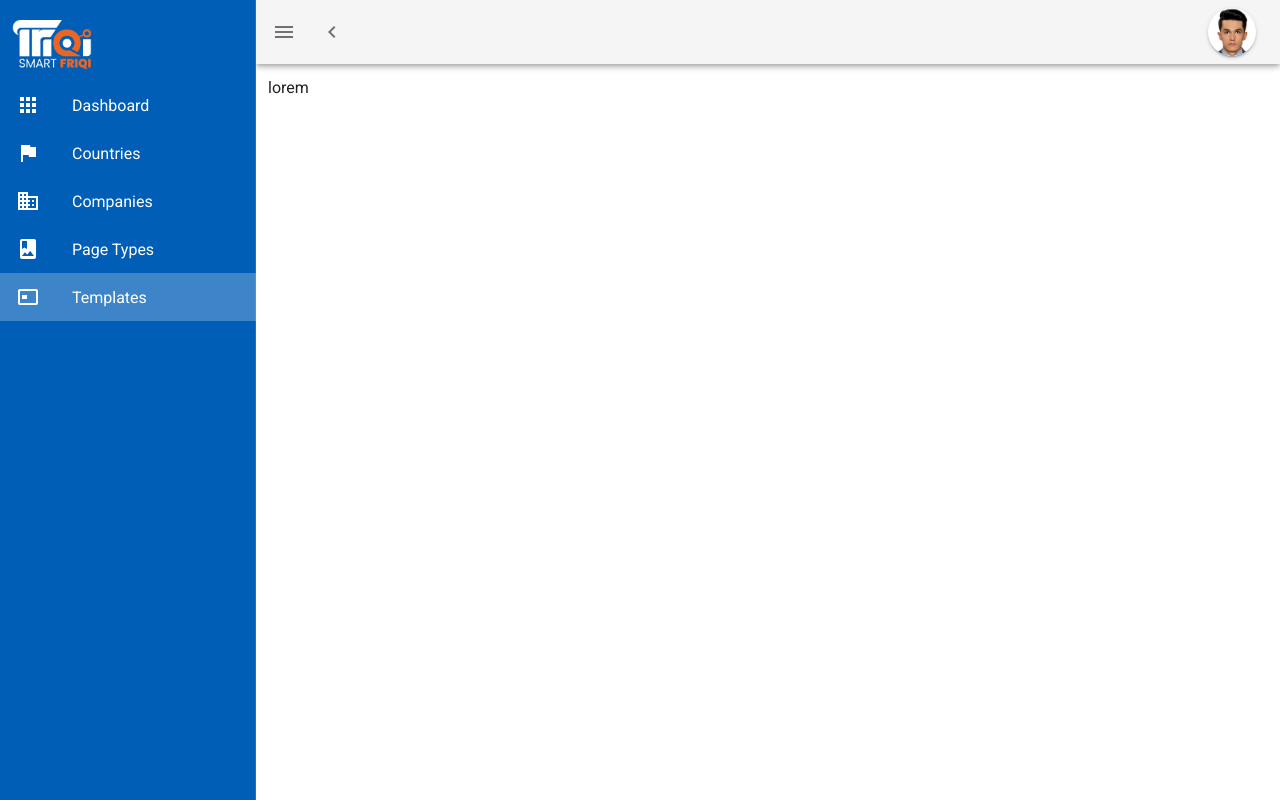
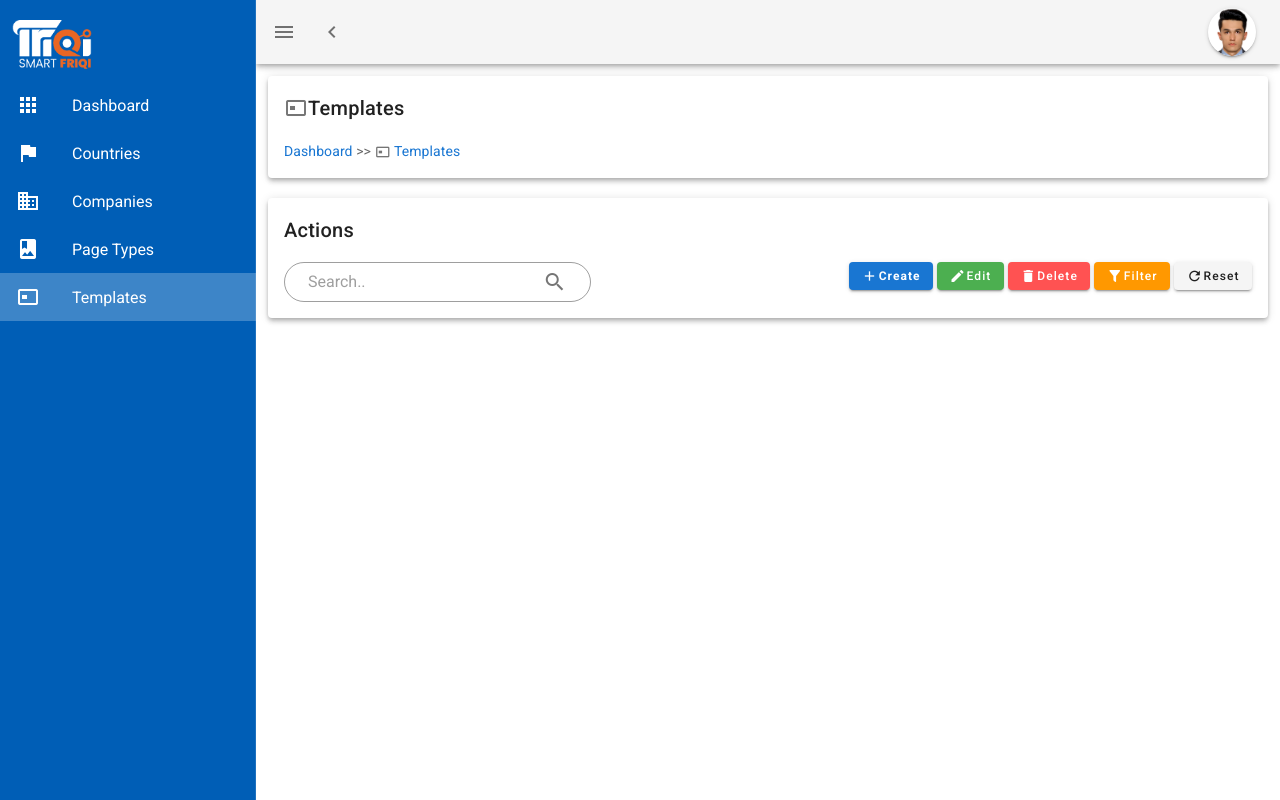
Before and after one commit to ashraf-frotan/landingpage-mis-frontend, a Nuxt app: page /templates in a window 1280 px wide. Built offline with nearby package versions, Linux system fonts and the light colour scheme; no server answers; what vue-toastr would draw is missing.

Commit message:
title and actions card added

```diff
--- a/pages/templates.vue
+++ b/pages/templates.vue
@@ -1,12 +1,30 @@
 <template>
     <v-row>
         <v-col cols="12">
-            lorem
+            <TitleCard :title_info="{title:'Templates',icon:'mdi-credit-card-chip-outline',url:'templates'}"/>
+            <ActionsCard/>
         </v-col>
     </v-row>
 </template>
 <script>
 export default {
-
+    data(){
+        return {
+            templates:[]
+        }
+    },
+    methods: {
+        index() {
+            this.$axios.get('template').then(response=>{
+                this.templates=response.data;
+                console.log(this.templates);
+            }).catch(error=>{
+                console.log(error);
+            });
+        }
+    },
+    created() {
+        this.index();
+    }
 }
 </script>
```
